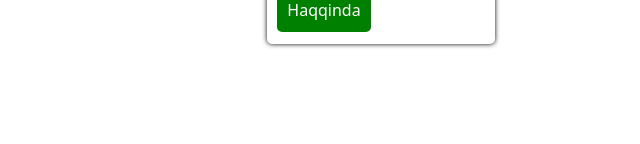
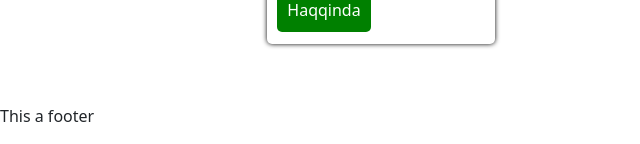
Before and after one commit to Muxtar/myfirstproject, a Django app: page / in a window 1280 px wide. Shown: the part 2506-2650 px from the top of the page, without its empty margins (0-640 px from the left). Before the commit the page ends 2554 px from the top, so only its background shows below. Run offline with Django 4.2, Linux system fonts and the light colour scheme.

Commit message:
version2

```diff
--- a/templates/index.html
+++ b/templates/index.html
@@ -81,7 +81,9 @@
             </div>
 
         </div>
-        <footer></footer>
+        <footer>
+            <p>This a footer</p>
+        </footer>
 
         <script src="../static/js/carusel.js"></script>
         <script src='../static/js/header.js'></script>
```
